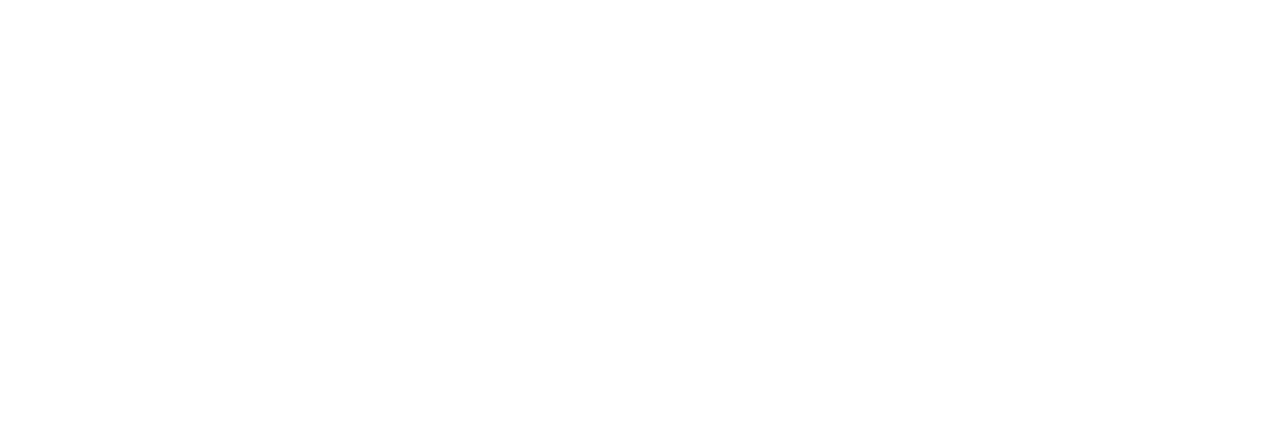
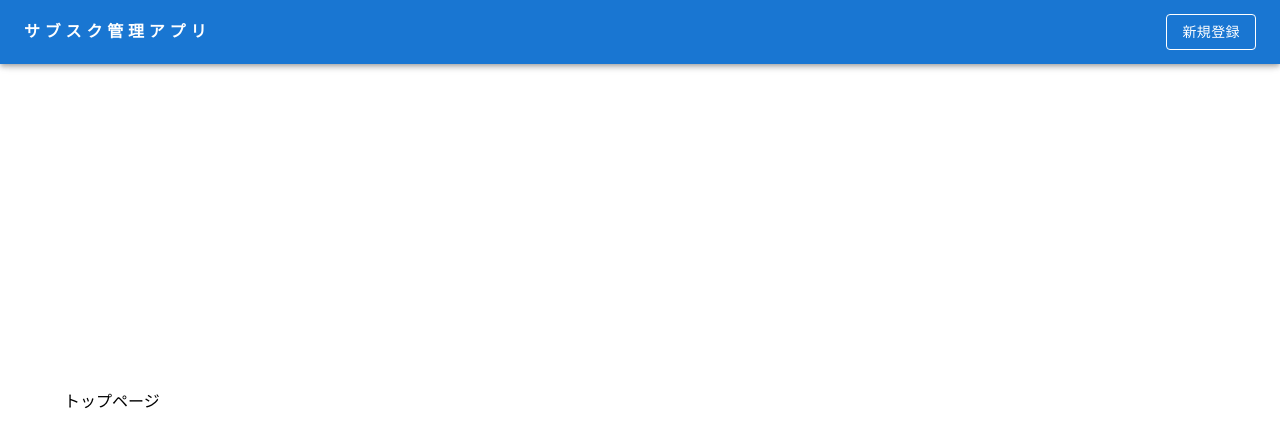
Before and after one commit to y-magavel/subscription-management-app, a React (Create React App) app: page / in a window 1280 px wide. Before the commit this address had no page. Shown: the top 446 px of the page. Built offline with nearby package versions, Linux system fonts and the light colour scheme.

Commit message:
Topページのコンポーネントを追加
ルーティング設定、タイトルをクリックでTopページへ遷移

```diff
--- a/src/components/organisms/Header.tsx
+++ b/src/components/organisms/Header.tsx
@@ -20,7 +20,7 @@ export const Header: React.FC = () => {
         // <>
             <AppBar position="fixed">
                 <CustomToolbar>
-                    <CustomTitle component="a">サブスク管理アプリ</CustomTitle>
+                    <CustomTitle component="a" onClick={() => navigate("/")}>サブスク管理アプリ</CustomTitle>
 
                     <Box>
                         <Button variant="outlined" color="inherit" onClick={() => navigate("/signup")}>新規登録</Button>
--- /dev/null
+++ b/src/components/pages/Top.tsx
@@ -0,0 +1,14 @@
+import React from "react";
+import {Header} from "../organisms/Header";
+import {Container} from "@mui/material";
+
+export const Top: React.FC = () => {
+    return (
+        <>
+            <Header/>
+            <Container sx={{height: '100vh',display: 'flex', alignItems: 'center'}}>
+                トップページ
+            </Container>
+        </>
+    );
+};
--- a/src/router/Router.tsx
+++ b/src/router/Router.tsx
@@ -2,10 +2,12 @@ import React from "react";
 import {Route, Routes} from "react-router-dom";
 import {SignUp} from "../components/pages/SignUp";
 import {Login} from "../components/pages/Login";
+import {Top} from "../components/pages/Top";
 
 export const Router: React.FC = () => {
     return (
         <Routes>
+            <Route path="/" element={<Top/>}/>
             <Route path="/signup" element={<SignUp/>}/>
             <Route path="/login" element={<Login/>}/>
         </Routes>
```
